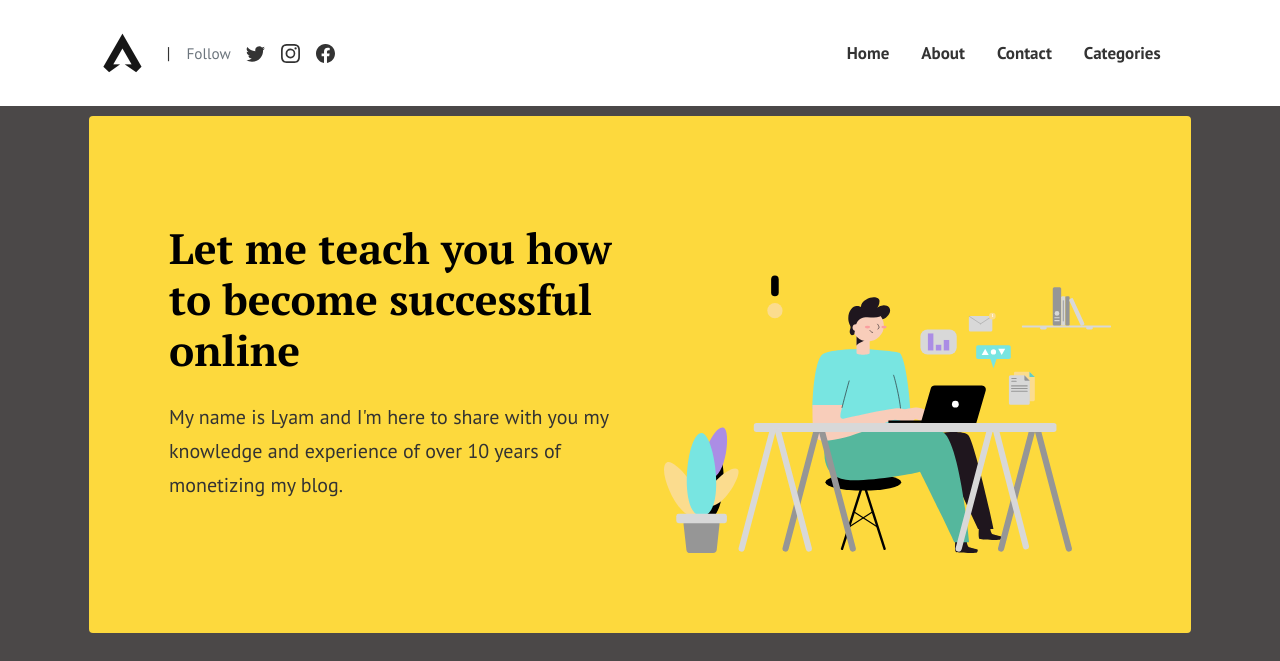
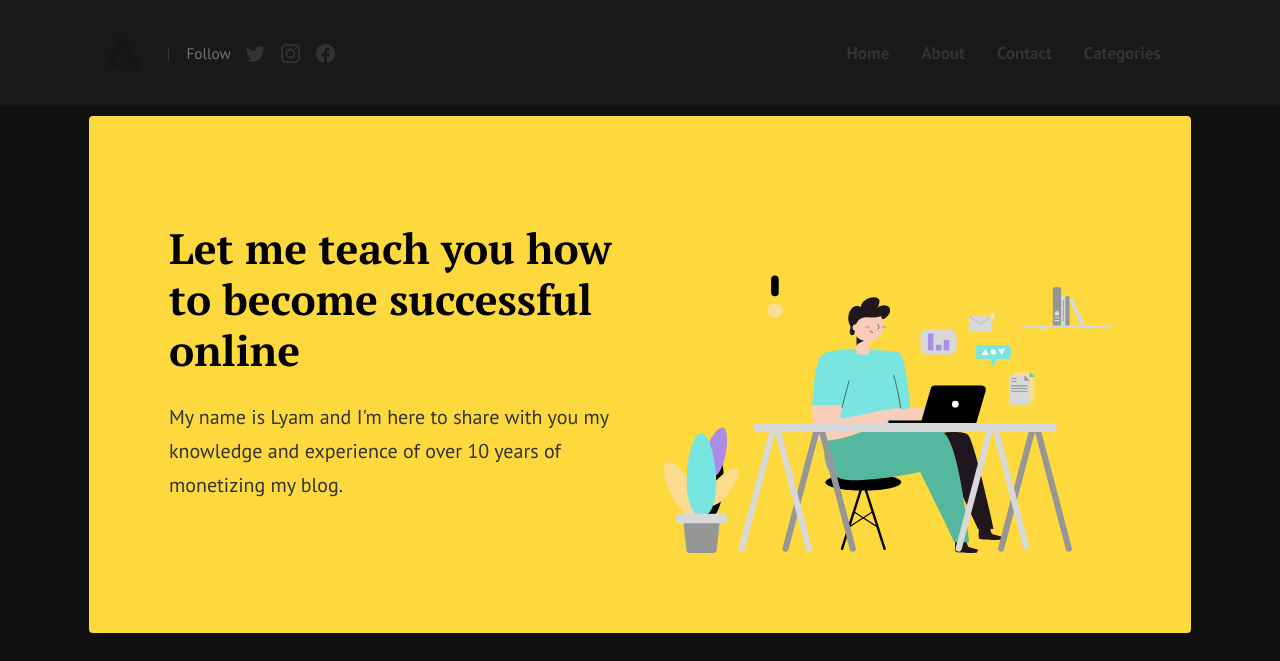
Before and after one commit to Cyb3rLabs/cyb3rlabs.github.io, a Jekyll site: the page built from index.html, in a window 1280 px wide and 1400 px high. Shown: the top 661 px of the window. Built offline with Jekyll 4.4.1, drawn with Linux system fonts in a browser that asks for light colours; the list of posts is cut into pages by our own code; comment, search, counter and statistics services are not loaded; grey boxes are pictures that could not be loaded.

Commit message:
Update theme.scss

```diff
--- a/assets/css/theme.scss
+++ b/assets/css/theme.scss
@@ -17,7 +17,7 @@ html {
   }
 
 body {
-    background:#4b4848;
+    background:#111111;
     font-size:17px;
     transition: all 200ms linear;
     font-family: "PT Sans",sans-serif;
@@ -111,7 +111,7 @@ small, .small {
 	-webkit-transition : all 0.3s ease-out;
 	transition : all 0.3s ease-out;
     position:fixed;
-    background:#fff;
+    background:#1a1919;
 }
 .social-icon {
     display: inline-block !important;
@@ -187,7 +187,7 @@ small, .small {
 }
 
 .section-title span {
-    background-color: #fff;
+    background-color: #181616;
     position: relative;
     z-index: 2;
     display: inline-block;
@@ -590,7 +590,7 @@ span.navigation:before {
 }
 .pagination {
     display: inline-block;
-    background: #fff;
+    background: #0f0f0f;
     z-index: 1;
     position: relative;
     padding: 0 20px;
```
